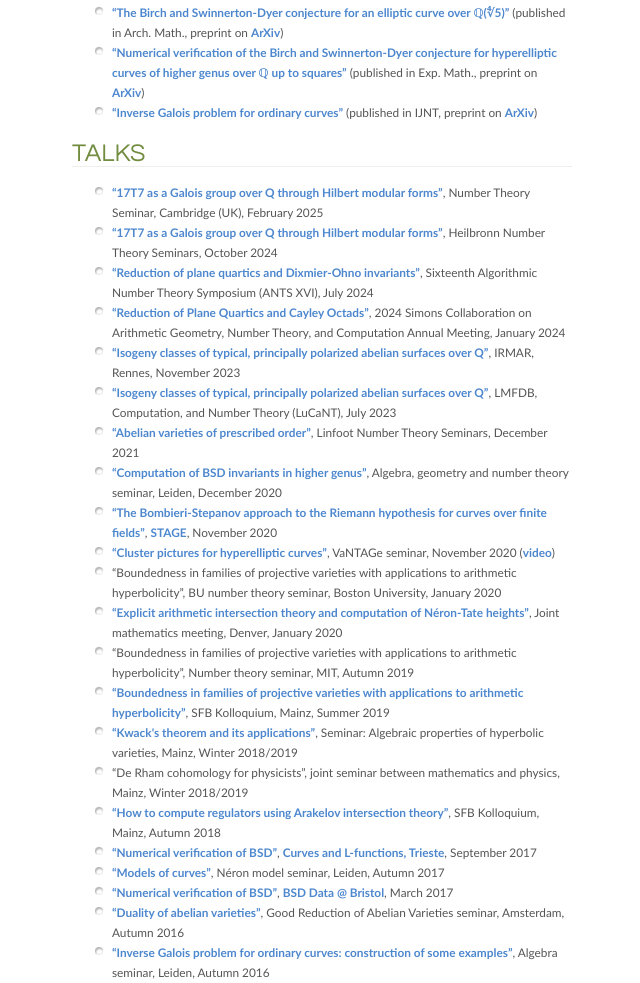
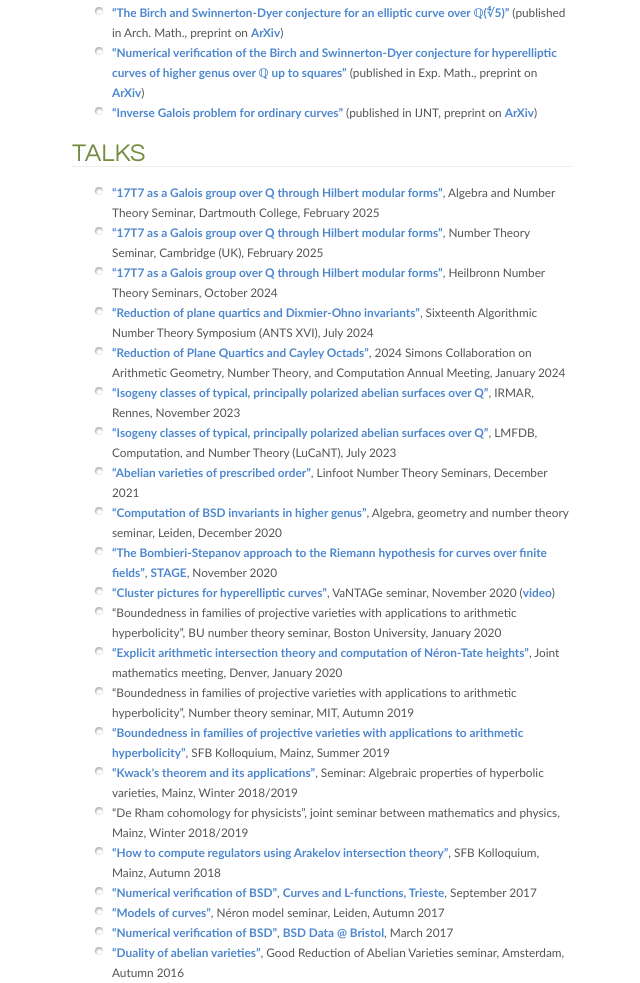
Before and after one commit to rbommel/rbommel.github.io, a plain HTML site: page index.htm in a window 1280 px wide. Shown: the part 1248-2231 px from the top of the page, without its empty margins (208-848 px from the left). Drawn offline with Linux system fonts and the light colour scheme.

Commit message:
Talk at Dartmouth

```diff
--- a/index.htm
+++ b/index.htm
@@ -82,6 +82,7 @@
 
 						<h1><a name="talks" id="talks"></a>Talks</h1>
 						<ul>
+							<li><a href="talks/Dartmouth2025.pdf">&#8220;17T7 as a Galois group over Q through Hilbert modular forms&#8221;</a>, Algebra and Number Theory Seminar, Dartmouth College, February 2025</li>
 							<li><a href="talks/Cambridge2025.pdf">&#8220;17T7 as a Galois group over Q through Hilbert modular forms&#8221;</a>, Number Theory Seminar, Cambridge (UK), February 2025</li>
 							<li><a href="talks/Heilbronn2024.pdf">&#8220;17T7 as a Galois group over Q through Hilbert modular forms&#8221;</a>, Heilbronn Number Theory Seminars, October 2024</li>
 							<li><a href="talks/ANTS2024.pdf">&#8220;Reduction of plane quartics and Dixmier-Ohno invariants&#8221;</a>, Sixteenth Algorithmic Number Theory Symposium (ANTS XVI), July 2024</li>
```
Also changed, not shown: 1 other file.
